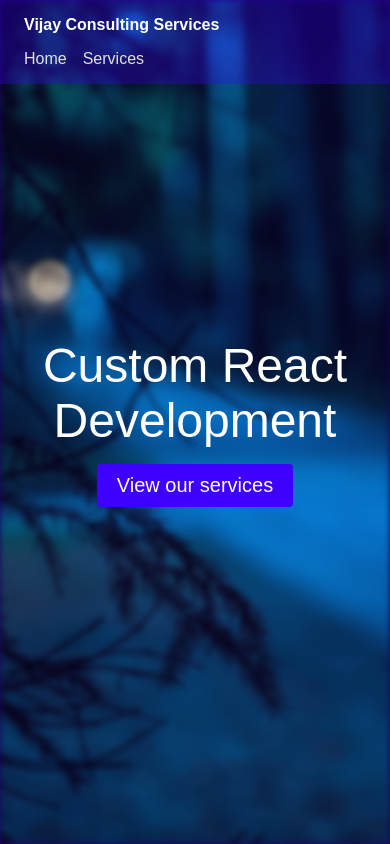
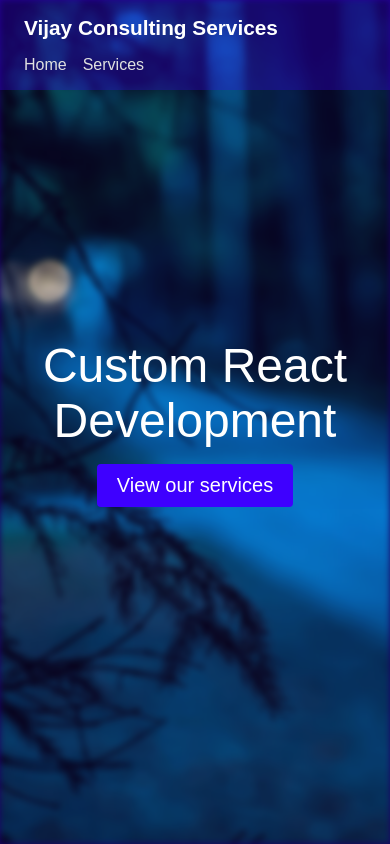
Before and after one commit to vijayst/nextdemo, a Next.js app: page / in a window 390 px wide. Built offline with nearby package versions, Linux system fonts and the light colour scheme.

Commit message:
update responsive styles

```diff
--- a/components/layout.module.css
+++ b/components/layout.module.css
@@ -32,7 +32,7 @@
 
 @media screen and (max-width: 40em) {
     .title {
-        font-size: 1em;
+        font-size: 1.3rem;
     }
 }
 
--- a/styles/globals.css
+++ b/styles/globals.css
@@ -11,6 +11,12 @@ body {
     max-width: 40rem;
 }
 
+@media screen and (max-width: 40em) {
+    .container {
+        padding-top: 7rem;
+    }
+}
+
 h1 {
     font-size: 2rem;
     color: #b5ffd9;
@@ -20,6 +26,17 @@ h2 {
     font-size: 1.2rem;
 }
 
+@media screen and (max-width: 40em) {
+    h1 {
+        font-size: 1.3rem;
+    }
+
+    h2 {
+        font-size: 1.1rem;
+    }
+}
+
 p {
     color: #ccc;
+    font-size: 1rem;
 }
```
